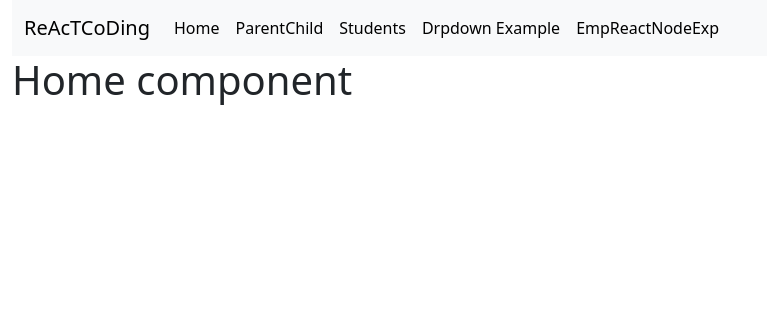
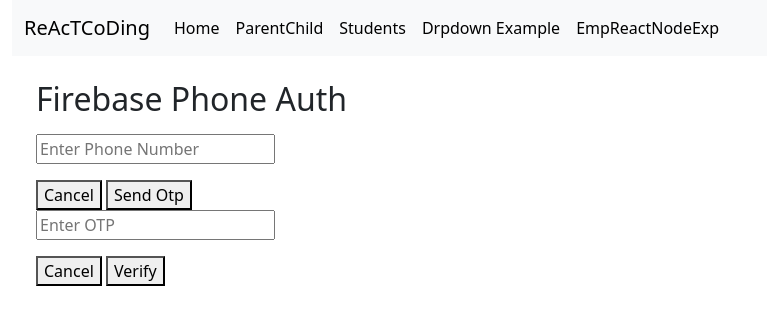
Before and after one commit to smishra1000/fsd-12-wss, a React (Create React App) app in the folder react-coding-questions/: page / in a window 1280 px wide. Shown: the top 324 px of the page, without its empty margins (0-767 px from the left). Built offline with nearby package versions, Linux system fonts and the light colour scheme; no server answers.

Commit message:
firebase otp authentication added

```diff
--- a/react-coding-questions/package.json
+++ b/react-coding-questions/package.json
@@ -7,6 +7,7 @@
     "@testing-library/react": "^13.4.0",
     "@testing-library/user-event": "^13.5.0",
     "bootstrap": "^5.3.2",
+    "firebase": "^10.6.0",
     "react": "^18.2.0",
     "react-dom": "^18.2.0",
     "react-router-dom": "^6.16.0",
--- a/react-coding-questions/src/App.js
+++ b/react-coding-questions/src/App.js
@@ -10,13 +10,16 @@ import CreateStudent from './pages/CreateStudent';
 import UpdateStudent from './pages/UpdateStudent';
 import Dropdown from './pages/Dropdown';
 import Employee from './pages/Employee';
+import Login from './pages/Login';
+import { UserAuthContextProvider } from './context/UserAuthContext';
 function App() {
   return (
     <div className='container-fluid'>
+      <UserAuthContextProvider>
         <BrowserRouter>
        <Header/>
         <Routes>
-          <Route path="/" element={<Home/>}></Route>
+          <Route path="/" element={<Login/>}></Route>
           <Route path="/parentChild" element={<Parent/>}></Route>
           <Route path="/students" element={<Students/>}></Route>
           <Route path="/createStudent" element={<CreateStudent/>}></Route>
@@ -25,6 +28,7 @@ function App() {
           <Route path="/emp-react-node-express" element={<Employee/>}></Route>
         </Routes>
         </BrowserRouter>
+        </UserAuthContextProvider>
     </div>
   );
 }
--- /dev/null
+++ b/react-coding-questions/src/context/UserAuthContext.js
@@ -0,0 +1,68 @@
+import { createContext, useContext, useEffect, useState } from "react";
+import {
+  createUserWithEmailAndPassword,
+  signInWithEmailAndPassword,
+  onAuthStateChanged,
+  signOut,
+  GoogleAuthProvider,
+  signInWithPopup,
+  RecaptchaVerifier,
+  signInWithPhoneNumber,
+} from "firebase/auth";
+import { auth } from "../firebase";
+
+const userAuthContext = createContext();
+
+export function UserAuthContextProvider({ children }) {
+  const [user, setUser] = useState({});
+
+  function logIn(email, password) {
+    return signInWithEmailAndPassword(auth, email, password);
+  }
+  function signUp(email, password) {
+    return createUserWithEmailAndPassword(auth, email, password);
+  }
+  function logOut() {
+    return signOut(auth);
+  }
+  function googleSignIn() {
+    const googleAuthProvider = new GoogleAuthProvider();
+    return signInWithPopup(auth, googleAuthProvider);
+  }
+
+  function setUpRecaptha(number) {
+    const recaptchaVerifier = new RecaptchaVerifier(auth, 'recaptcha-container', {});
+    recaptchaVerifier.render();
+    return signInWithPhoneNumber(auth, number, recaptchaVerifier);
+  }
+
+  useEffect(() => {
+    const unsubscribe = onAuthStateChanged(auth, (currentuser) => {
+      console.log("Auth", currentuser);
+      setUser(currentuser);
+    });
+
+    return () => {
+      unsubscribe();
+    };
+  }, []);
+
+  return (
+    <userAuthContext.Provider
+      value={{
+        user,
+        logIn,
+        signUp,
+        logOut,
+        googleSignIn,
+        setUpRecaptha,
+      }}
+    >
+      {children}
+    </userAuthContext.Provider>
+  );
+}
+
+export function useUserAuth() {
+  return useContext(userAuthContext);
+}
--- /dev/null
+++ b/react-coding-questions/src/firebase.js
@@ -0,0 +1,33 @@
+// import { initializeApp } from "firebase/app";
+// import { getAuth } from "firebase/auth";
+
+// const firebaseConfig = {
+//     apiKey: "AIzaSyCVY8-1jNptNDEdKtlOxLcuHsrJraZ5DXM",
+//     authDomain: "ionic-phone-auth-f04bd.firebaseapp.com",
+//     projectId: "ionic-phone-auth-f04bd",
+//     storageBucket: "ionic-phone-auth-f04bd.appspot.com",
+//     messagingSenderId: "113093271271",
+//     appId: "1:113093271271:web:64afcf4ff45050bcf00c42",
+//     measurementId: "G-2P2NWN80KL"
+// };
+
+// const app = initializeApp(firebaseConfig);
+
+// export const auth = getAuth(app);
+import { initializeApp } from "firebase/app";
+import { getAuth } from "firebase/auth";
+
+const firebaseConfig = {
+    apiKey: "",
+    authDomain: "",
+    projectId: "",
+    storageBucket: "",
+    messagingSenderId: "",
+    appId: "",
+    measurementId: ""
+};
+
+// Initialize Firebase
+const app = initializeApp(firebaseConfig);
+export const auth = getAuth(app);
+export default app;
--- /dev/null
+++ b/react-coding-questions/src/pages/Login.js
@@ -0,0 +1,93 @@
+import React, { useState } from "react";
+import { Link, useNavigate } from "react-router-dom";
+// import { Form, Alert } from "react-bootstrap";
+// import { Button } from "react-bootstrap";
+// import "react-phone-number-input/style.css";
+// import PhoneInput from "react-phone-number-input";
+import { useUserAuth } from "../context/UserAuthContext";
+
+const Login = () => {
+  const [error, setError] = useState("");
+  const [number, setNumber] = useState("");
+  const [flag, setFlag] = useState(false);
+  const [otp, setOtp] = useState("");
+  const [result, setResult] = useState("");
+  const { setUpRecaptha } = useUserAuth();
+  const navigate = useNavigate();
+
+  const getOtp = async (e) => {
+    e.preventDefault();
+    console.log(number);
+    setError("");
+    if (number === "" || number === undefined)
+      return setError("Please enter a valid phone number!");
+    try {
+      const response = await setUpRecaptha(number);
+      setResult(response);
+      setFlag(true);
+    } catch (err) {
+      setError(err.message);
+    }
+  };
+
+  const verifyOtp = async (e) => {
+    e.preventDefault();
+    setError("");
+    if (otp === "" || otp === null) return;
+    try {
+      await result.confirm(otp);
+      navigate("/students");
+    } catch (err) {
+      setError(err.message);
+    }
+  };
+
+  return (
+    <>
+      <div className="p-4 box">
+        <h2 className="mb-3">Firebase Phone Auth</h2>
+        {error && <div variant="danger">{error}</div>}
+        <form onSubmit={getOtp}>
+          <div className="mb-3" controlId="formBasicEmail">
+            <input type="text"
+              value={number}
+              onChange={(e)=>setNumber(e.target.value)}
+              placeholder="Enter Phone Number"
+            />
+            <div id="recaptcha-container"></div>
+          </div>
+          <div className="button-right">
+            <Link to="/">
+              <button variant="secondary">Cancel</button>
+            </Link>
+            &nbsp;
+            <button type="submit" variant="primary">
+              Send Otp
+            </button>
+          </div>
+        </form>
+
+        <form onSubmit={verifyOtp}>
+          <div className="mb-3" controlId="formBasicOtp">
+            <input
+              type="text"
+              placeholder="Enter OTP"
+              onChange={(e) => setOtp(e.target.value)}
+            />
+          </div>
+          <div className="button-right">
+            <Link to="/">
+              <button variant="secondary">Cancel</button>
+            </Link>
+            &nbsp;
+            <button type="submit" variant="primary">
+              Verify
+            </button>
+          </div>
+        </form>
+      </div>
+    </>
+  );
+};
+
+export default Login;
```
Also changed, not shown: 1 other file (tests, documents, lock files or other folders).
